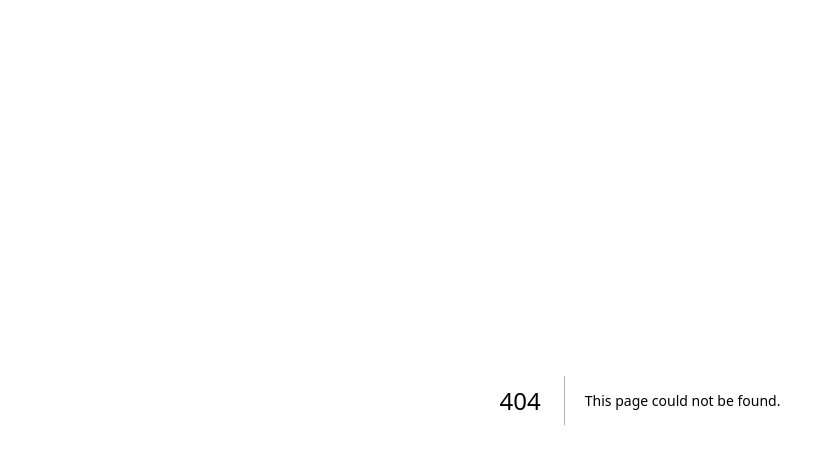
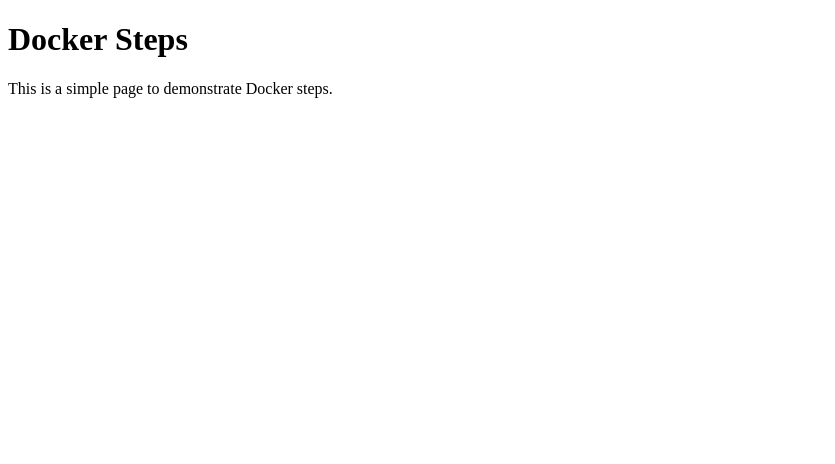
Before and after one commit to maheshyadav7702/softwarehub, a Next.js app: page /docker-steps in a window 1280 px wide. Before the commit this address had no page. Shown: the top 464 px of the page, without its empty margins (0-835 px from the left). Built offline with nearby package versions, Linux system fonts and the light colour scheme.

Commit message:
proper cicd pipe line creation

```diff
--- /dev/null
+++ b/src/app/docker-steps/page.tsx
@@ -0,0 +1,10 @@
+const DockerSteps = () => {
+  return (
+    <div>
+      <h1>Docker Steps</h1>
+      <p>This is a simple page to demonstrate Docker steps.</p>
+    </div>
+  );
+};
+
+export default DockerSteps;
```
